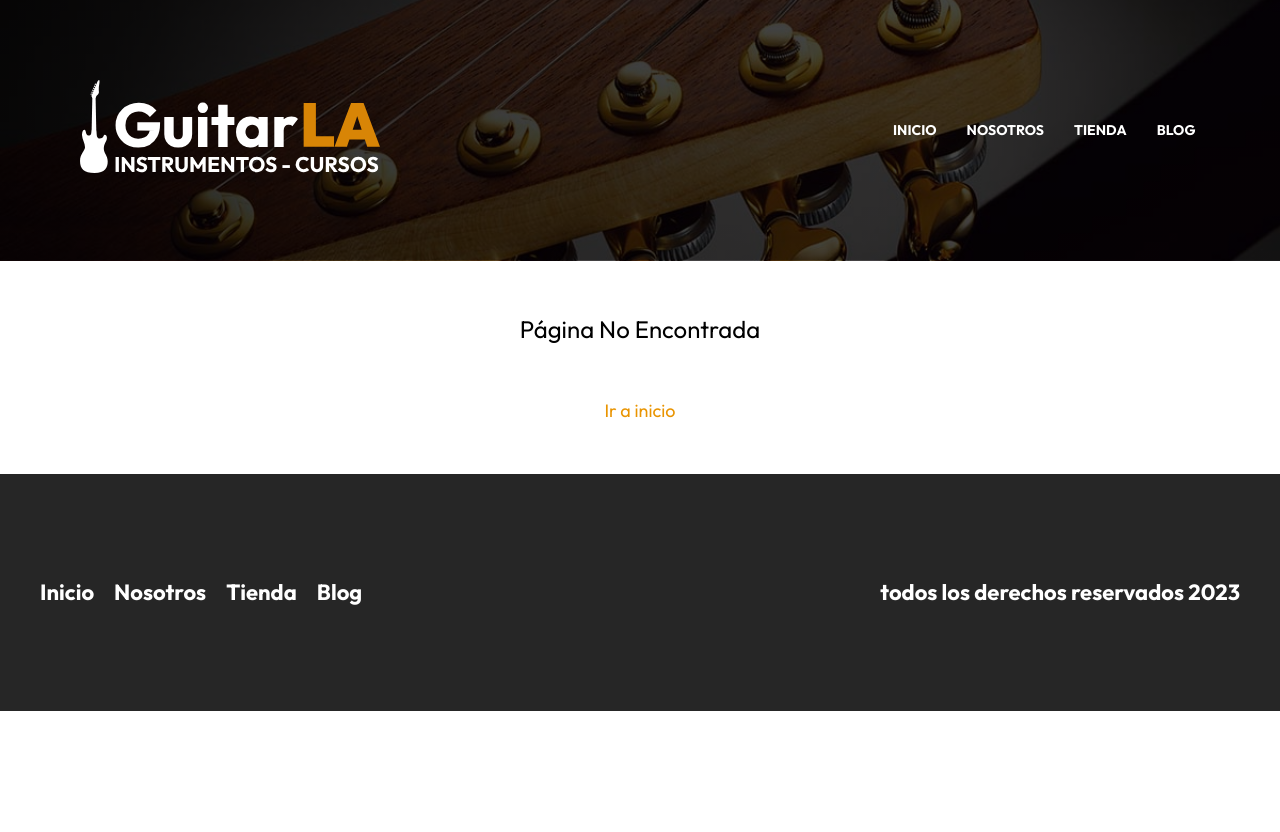
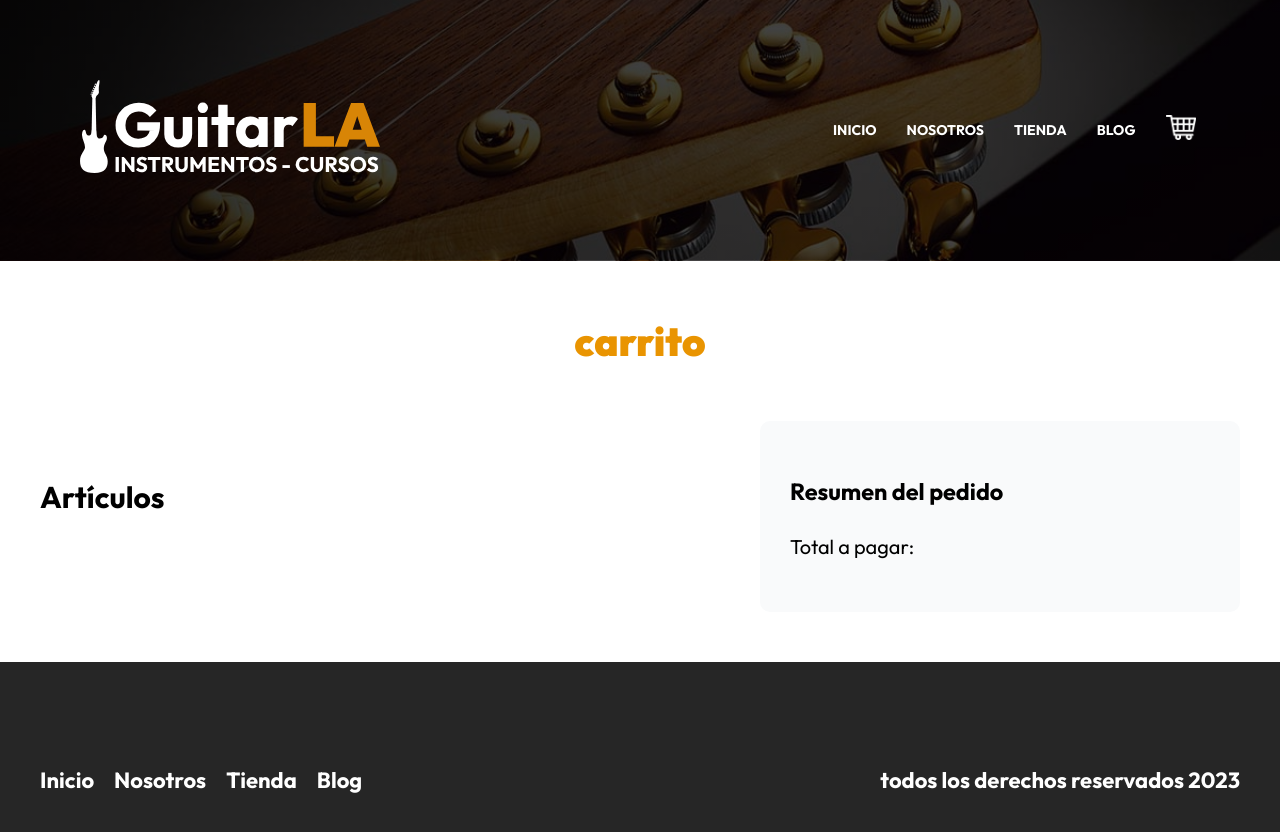
Before and after one commit to leonardocueto/GuitarLA-Next, a Next.js app: page /carrito in a window 1280 px wide. Before the commit this address had no page. Shown: the top 832 px of the page. Before the commit the page ends 800 px from the top, so only its background shows below. Built offline with nearby package versions, Linux system fonts and the light colour scheme.

Commit message:
se agrego carrito + css

```diff
--- a/components/header.js
+++ b/components/header.js
@@ -24,6 +24,10 @@ export default function Header() {
           <Link href='/blog' className={router.pathname === '/blog' ? styles.active : ''}>
             Blog
           </Link>
+          <Link href={'/carrito'}>
+        <Image src="/img/carrito.png" width={30} height={25} alt='imagen carrito'/>
+        </Link>
+
 
         </nav>
       </div>
--- /dev/null
+++ b/pages/carrito.js
@@ -0,0 +1,20 @@
+import Layout from '../components/layout'
+import styles from '../styles/carrito.module.css'
+export default function Carrito() {
+  return (
+    <Layout title='Carrito de compras'>
+      <main className='contenedor'>
+        <h1 className='heading'>carrito</h1>
+        <div className={styles.contenido}>
+          <div className={styles.carrito}>
+            <h2>Artículos</h2>
+          </div>
+          <aside className={styles.resumen}>
+            <h3>Resumen del pedido</h3>
+            <p>Total a pagar: </p>
+          </aside>
+        </div>
+      </main>
+    </Layout>
+  )
+}
--- /dev/null
+++ b/styles/carrito.module.css
@@ -0,0 +1,17 @@
+.contenido{
+    display: grid;
+    align-items: flex-start;
+}
+@media (min-width:768px) {
+    .contenido{
+        grid-template-columns: 3fr 2fr;
+    }
+}
+.carrito{
+    padding: 3rem 0;
+}
+.resumen{
+    background-color: #F9FAFB;
+    padding: 3rem;
+    border-radius: 1rem;
+}
--- a/styles/header.module.css
+++ b/styles/header.module.css
@@ -19,6 +19,7 @@
 .navegacion{
     margin-top: 5rem;
     display: flex;
+    align-items: center;
     gap: 2rem;
 }
 @media (min-width: 768px) {
```
